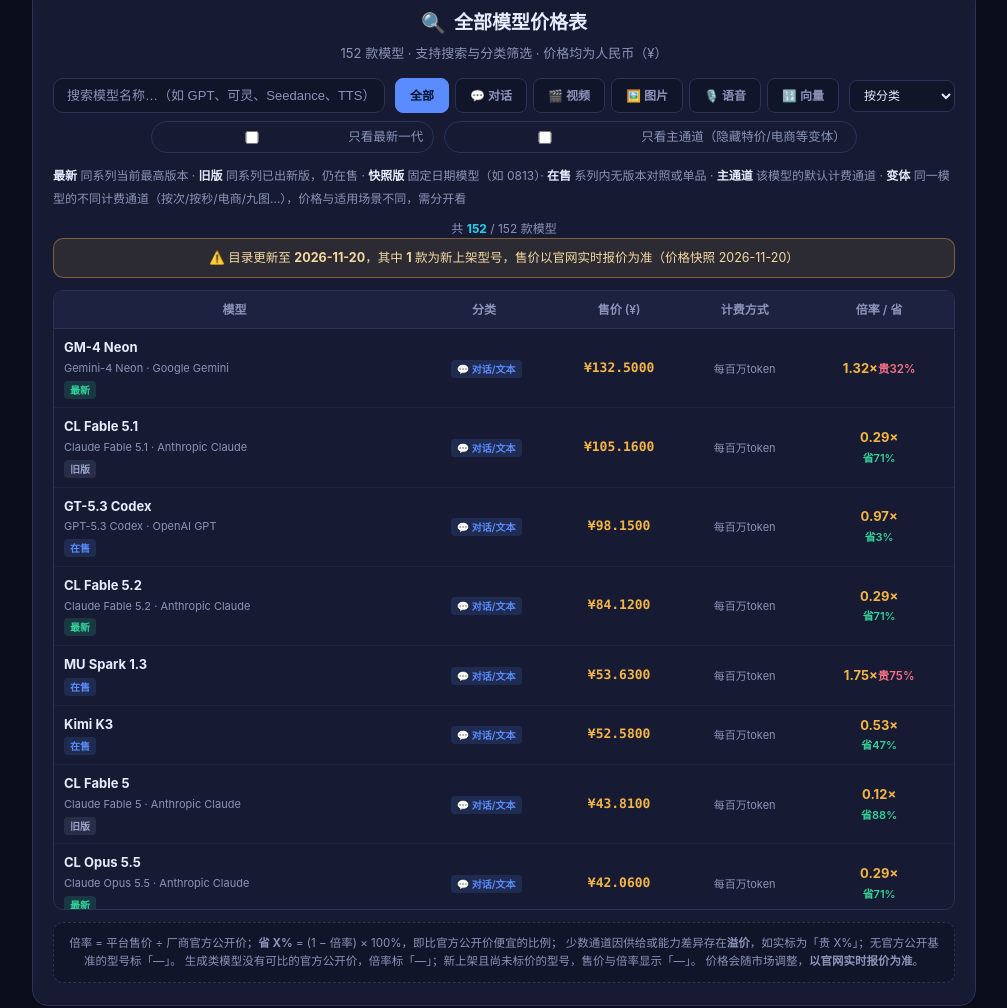
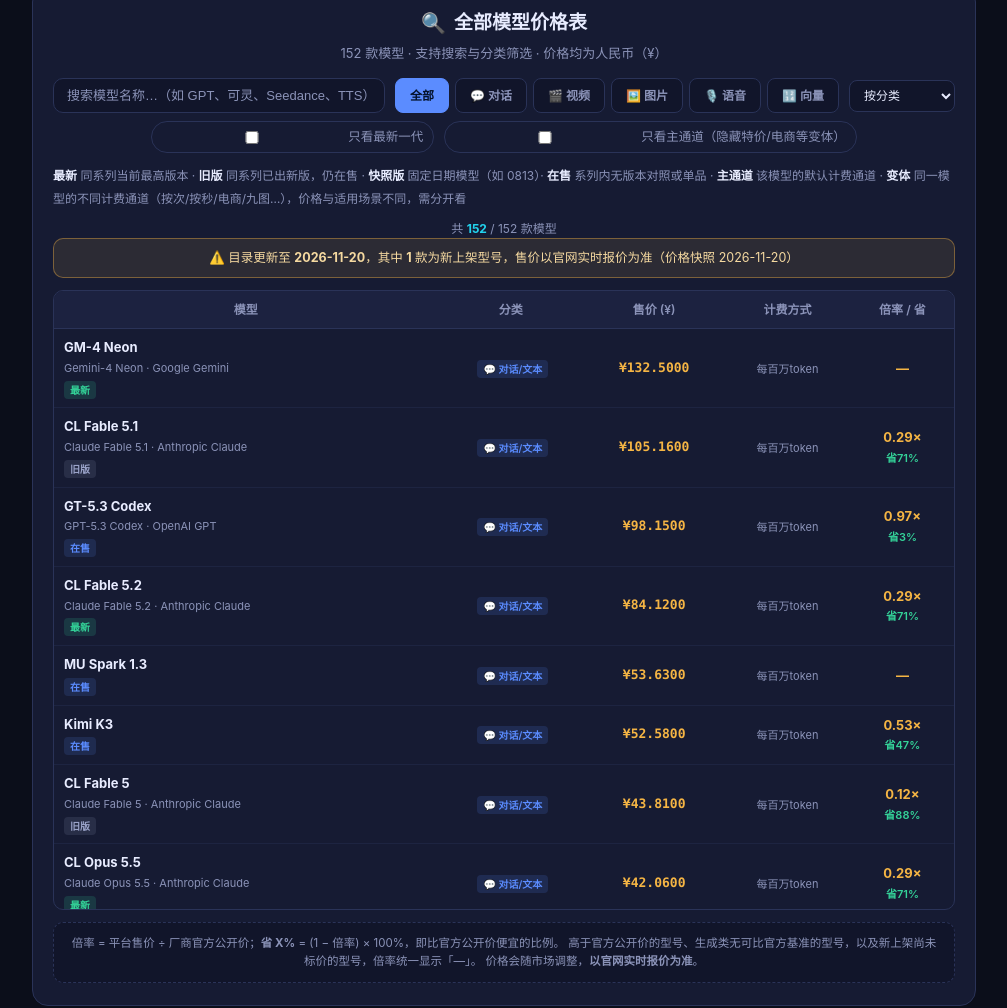
Before and after one commit to li589/nova-nexus, a plain HTML site: page price/index.html in a window 1280 px wide. Shown: the part 1417-2425 px from the top of the page, without its empty margins (136-1143 px from the left). Drawn offline with Linux system fonts and the light colour scheme.

Commit message:
fix: 价格表倍率展示改为高于官方即标「—」（不显示贵多少）

```diff
--- a/price/index.html
+++ b/price/index.html
@@ -117,7 +117,6 @@
   .pendtip{background:rgba(245,181,68,.10);border:1px solid rgba(245,181,68,.4);border-radius:10px;
     padding:9px 14px;font-size:12.5px;color:#f5d9a0;margin:0 auto 12px;text-align:center}
   .pend{color:#f5b544;font-size:11.5px;font-weight:600}
-  .premium{color:#fb7185;font-size:11.5px;font-weight:600}
   .t-tier{background:rgba(91,140,255,.14);color:#5b8cff}
   .p-chat{background:rgba(91,140,255,.15);color:var(--acc)}
   .p-video{background:rgba(167,139,250,.15);color:var(--vio)}
@@ -267,9 +266,8 @@
       </table>
     </div>
     <div class="note" data-page-node-id="jO6NEUbDTCEXL7l2DKtTUd">
-      倍率 = 平台售价 ÷ 厂商官方公开价；<b>省 X%</b> = (1 − 倍率) × 100%，即比官方公开价便宜的比例；
-      少数通道因供给或能力差异存在<b>溢价</b>，如实标为「贵 X%」；无官方公开基准的型号标「—」。
-      生成类模型没有可比的官方公开价，倍率标「—」；新上架且尚未标价的型号，售价与倍率显示「—」。
+      倍率 = 平台售价 ÷ 厂商官方公开价；<b>省 X%</b> = (1 − 倍率) × 100%，即比官方公开价便宜的比例。
+      高于官方公开价的型号、生成类无可比官方基准的型号，以及新上架尚未标价的型号，倍率统一显示「—」。
       价格会随市场调整，<b data-page-node-id="hN0mhFKgj55kHZEepHpD1M">以官网实时报价为准</b>。
     </div>
   </div>
@@ -408,12 +406,9 @@ function fmtPrice(v){
 }
 function fmtMult(mult){
   if(mult==null) return "—";
-  if(mult < 1){
-    var save = (1 - mult) * 100;
-    return '<b>'+mult.toFixed(2)+'×</b><span class="save">省'+Math.round(save)+'%</span>';
-  }
-  var pre = (mult - 1) * 100;
-  return '<b>'+mult.toFixed(2)+'×</b><span class="premium">贵'+Math.round(pre)+'%</span>';
+  if(mult > 1.0005) return "—";        // 高于官方公开价：不展示倍率
+  var save = Math.round((1 - mult) * 100);
+  return '<b>'+mult.toFixed(2)+'×</b>' + (save>0 ? '<span class="save">省'+save+'%</span>' : "");
 }
 
 var STATUSCN = (D.meta && D.meta.status_cn) || {latest:"最新",legacy:"旧版",current:"在售",snapshot:"快照版"};
```
Also changed, not shown: price/价目表.html (+6 -7 lines).
